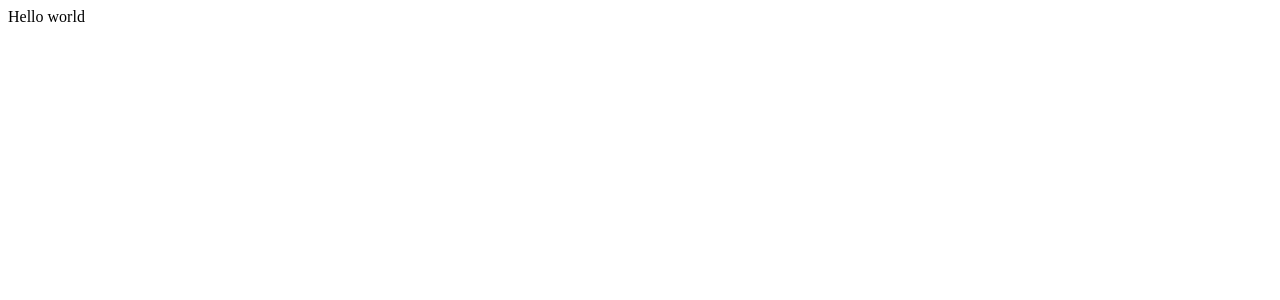
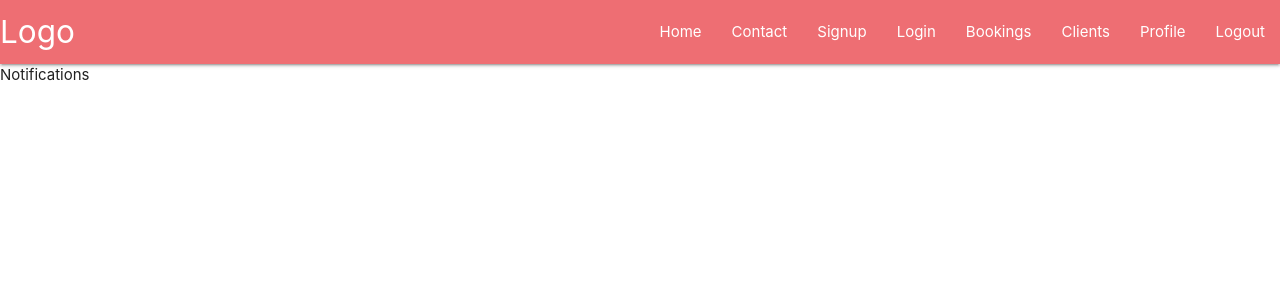
Before and after one commit to sreninc/restaurant-booking, a Flask app: page / in a window 1280 px wide. Before the commit the part shown is almost empty. Shown: the top 300 px of the page. Run offline with Flask 2, Linux system fonts and the light colour scheme; some libraries are stand-ins or nearby versions.

Commit message:
FEAT: Added base.html and related script and py

```diff
--- a/app.py
+++ b/app.py
@@ -13,7 +13,7 @@ app = Flask(__name__)
 
 @app.route("/")
 def hello():
-    return "Hello world"
+    return render_template("base.html")
 
 
 if __name__ == "__main__":
--- a/static/js/script.js
+++ b/static/js/script.js
@@ -0,0 +1,4 @@
+document.addEventListener('DOMContentLoaded', function() {
+    var elems = document.querySelectorAll('.sidenav');
+    var instances = M.Sidenav.init(elems, options);
+  });
--- a/templates/base.html
+++ b/templates/base.html
@@ -3,9 +3,58 @@
 <head>
     <meta charset="UTF-8">
     <meta name="viewport" content="width=device-width, initial-scale=1.0">
-    <title>Document</title>
+    <link rel="stylesheet" href="https://cdnjs.cloudflare.com/ajax/libs/font-awesome/5.13.1/css/all.min.css"
+        integrity="sha512-xA6Hp6oezhjd6LiLZynuukm80f8BoZ3OpcEYaqKoCV3HKQDrYjDE1Gu8ocxgxoXmwmSzM4iqPvCsOkQNiu41GA==" crossorigin="anonymous" type="text/css">
+    <link rel="stylesheet" href="https://cdnjs.cloudflare.com/ajax/libs/materialize/1.0.0/css/materialize.min.css" type="text/css">
+    <link rel="stylesheet" href="{{ url_for('static', filename='css/style.css') }}" type="text/css">
+    {% block styles %}
+    {% endblock %}
+    <title>Task Manager</title>
 </head>
 <body>
-    <h1>Test</h1>
+
+    <header>
+        <nav>
+            <div class="nav-wrapper">
+            <a href="#!" class="brand-logo">Logo</a>
+            <a href="#" data-target="mobile-demo" class="sidenav-trigger"><i class="material-icons">menu</i></a>
+            <ul class="right hide-on-med-and-down">
+                <li><a href="#">Home</a></li>
+                <li><a href="#">Contact</a></li>
+                <li><a href="#">Signup</a></li>
+                <li><a href="#">Login</a></li>
+                <li><a href="#">Bookings</a></li>
+                <li><a href="#">Clients</a></li>
+                <li><a href="#">Profile</a></li>
+                <li><a href="#">Logout</a></li>
+            </ul>
+            </div>
+        </nav>
+
+        <ul class="sidenav" id="mobile-demo">
+            <li><a href="#">Home</a></li>
+            <li><a href="#">Contact</a></li>
+            <li><a href="#">Signup</a></li>
+            <li><a href="#">Login</a></li>
+            <li><a href="#">Bookings</a></li>
+            <li><a href="#">Clients</a></li>
+            <li><a href="#">Profile</a></li>
+            <li><a href="#">Logout</a></li>
+        </ul>
+    </header>
+
+    <section>
+        Notifications
+    </section>
+
+    <main class="container">
+        {% block content %}
+        {% endblock %}
+    </main>
+
+    <script src="https://cdnjs.cloudflare.com/ajax/libs/materialize/1.0.0/js/materialize.min.js"></script>
+    <script src="{{ url_for('static', filename='js/script.js') }}"></script>
+    {% block scripts %}
+    {% endblock %}
 </body>
 </html>
```
